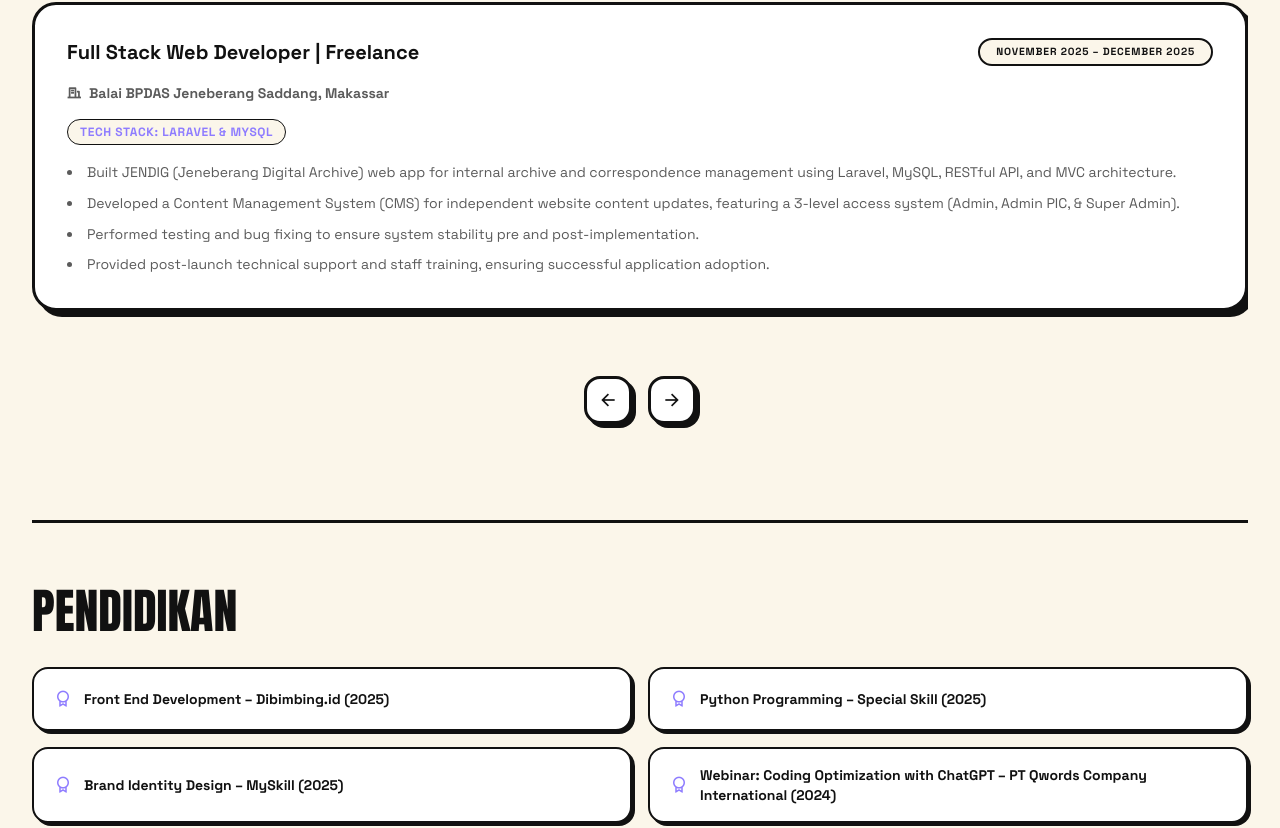
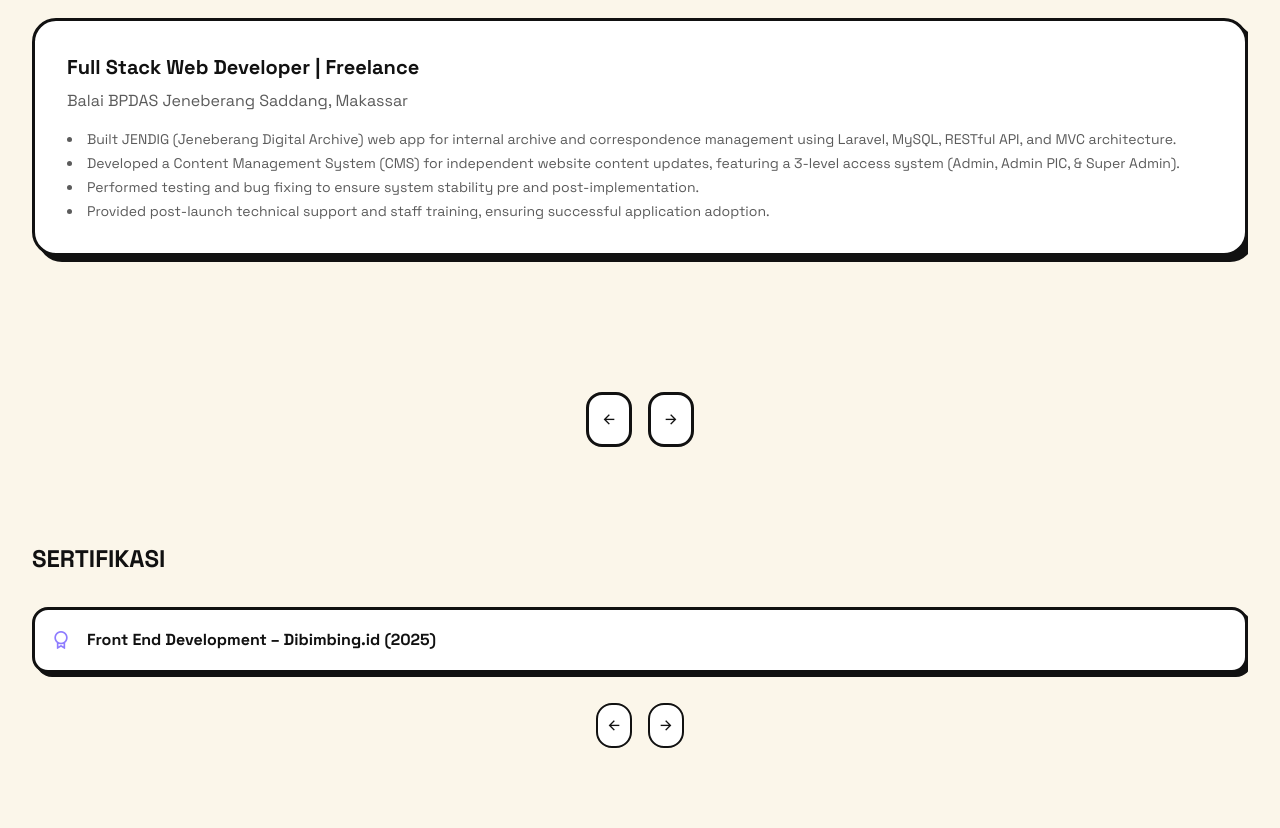
Before and after one commit to NyomanWahyu01/My-Portofolio-React-Vite, a React (Vite) app: page / in a window 1280 px wide. Shown: the part 5339-6167 px from the top of the page. Built offline with nearby package versions, Linux system fonts and the light colour scheme.

Commit message:
refactor: split experience carousel, certs carousel, and single education card

```diff
--- a/src/components/Experience.jsx
+++ b/src/components/Experience.jsx
@@ -6,122 +6,77 @@ export default function Experience() {
   const { t } = useT();
   const timeline = t("experience.timeline");
   const certs = t("experience.certs");
+  const edu = t("experience.edu");
   const [current, setCurrent] = useState(0);
+  const [certCurrent, setCertCurrent] = useState(0);
 
-  const next = () => {
-    if (Array.isArray(timeline)) {
-      setCurrent((prev) => (prev + 1) % timeline.length);
-    }
-  };
-
-  const prev = () => {
-    if (Array.isArray(timeline)) {
-      setCurrent((prev) => (prev - 1 + timeline.length) % timeline.length);
-    }
-  };
+  const next = () => setCurrent((prev) => (prev + 1) % timeline.length);
+  const prev = () => setCurrent((prev) => (prev - 1 + timeline.length) % timeline.length);
+  const nextCert = () => setCertCurrent((prev) => (prev + 1) % certs.length);
+  const prevCert = () => setCertCurrent((prev) => (prev - 1 + certs.length) % certs.length);
 
   return (
     <section id="experience" className="py-20 md:py-32">
-      <motion.div
-        initial={{ opacity: 0, y: 20 }}
-        whileInView={{ opacity: 1, y: 0 }}
-        viewport={{ once: true }}
-      >
+      <div className="mb-20">
         <h2 className="font-display text-[clamp(2.5rem,6vw,4.5rem)] leading-none uppercase text-fg mb-4">
           {t("experience.title")}
         </h2>
-        <p className="font-sans text-muted mb-16 max-w-prose">
-          {t("experience.subtitle")}
-        </p>
-      </motion.div>
+        <p className="font-sans text-muted max-w-prose">{t("experience.subtitle")}</p>
+      </div>
 
       {/* Experience Carousel */}
       <div className="relative mb-24">
         <div className="relative overflow-hidden min-h-[350px]">
           <AnimatePresence mode="wait">
-            {Array.isArray(timeline) && timeline[current] && (
             <motion.div
               key={current}
               initial={{ opacity: 0, x: 50 }}
               animate={{ opacity: 1, x: 0 }}
               exit={{ opacity: 0, x: -50 }}
-                transition={{ duration: 0.3 }}
               className="w-full"
             >
               <div className="rounded-lg border-3 border-(--border) bg-card p-6 md:p-8 shadow-[6px_6px_0px_var(--shadow)]">
-                  <div className="flex flex-wrap items-center justify-between gap-3 mb-4">
-                    <h3 className="font-sans text-[1.25rem] font-bold text-on-card">
-                      {timeline[current].title}
-                    </h3>
-                    <span className="rounded-full border-2 border-(--border) bg-bg px-4 py-1 text-[0.65rem] font-bold uppercase tracking-[0.08em] text-on-card">
-                      {timeline[current].period}
-                    </span>
-                  </div>
-                  <p className="font-sans text-sm font-bold text-muted-card mb-4 flex items-center gap-2">
-                    <i className="ri-building-line"></i> {timeline[current].org}
-                  </p>
-
-                  {timeline[current].stack && (
-                    <p className="font-sans text-xs font-bold uppercase tracking-[0.05em] text-accent mb-4 bg-bg inline-block px-3 py-1 rounded-md border-1 border-(--border)">
-                      {timeline[current].stack}
-                    </p>
-                  )}
-
-                  <ul className="font-sans text-sm leading-relaxed text-muted-card space-y-2 list-disc list-inside">
-                    {timeline[current].desc.map((d, index) => (
-                      <li key={index}>{d}</li>
-                    ))}
+                <h3 className="text-xl font-bold text-on-card mb-2">{timeline[current].title}</h3>
+                <p className="text-muted-card mb-4">{timeline[current].org}</p>
+                <ul className="list-disc list-inside text-sm text-muted-card space-y-1">
+                  {timeline[current].desc.map((d, i) => <li key={i}>{d}</li>)}
                 </ul>
               </div>
             </motion.div>
-            )}
           </AnimatePresence>
         </div>
-
         <div className="flex justify-center gap-4 mt-6">
-          <button
-            onClick={prev}
-            className="flex h-12 w-12 items-center justify-center rounded-md border-3 border-(--border) bg-card text-on-card shadow-[4px_4px_0px_var(--shadow)] hover:shadow-[6px_6px_0px_var(--shadow)] active:translate-y-0.5"
-            aria-label="Previous"
-          >
-            <i className="ri-arrow-left-line text-xl"></i>
-          </button>
-          <button
-            onClick={next}
-            className="flex h-12 w-12 items-center justify-center rounded-md border-3 border-(--border) bg-card text-on-card shadow-[4px_4px_0px_var(--shadow)] hover:shadow-[6px_6px_0px_var(--shadow)] active:translate-y-0.5"
-            aria-label="Next"
-          >
-            <i className="ri-arrow-right-line text-xl"></i>
-          </button>
+          <button onClick={prev} className="p-3 border-3 border-(--border) bg-card rounded-md"><i className="ri-arrow-left-line"></i></button>
+          <button onClick={next} className="p-3 border-3 border-(--border) bg-card rounded-md"><i className="ri-arrow-right-line"></i></button>
         </div>
       </div>
 
-      {/* Pendidikan (Certifications/Education) Separated */}
-      <motion.div
-        className="mt-20 border-t-3 border-line pt-16"
-        initial={{ opacity: 0, y: 20 }}
-        whileInView={{ opacity: 1, y: 0 }}
-        viewport={{ once: true }}
-      >
-        <h3 className="font-display text-[clamp(2rem,4vw,3rem)] leading-none uppercase text-fg mb-8">
-          Pendidikan
-        </h3>
-        <div className="grid grid-cols-1 md:grid-cols-2 gap-4">
-          {Array.isArray(certs) &&
-            certs.map((cert, i) => (
-              <motion.div
-                key={i}
-                whileHover={{ x: 5 }}
-                className="flex items-center gap-3 rounded-md border-2 border-(--border) bg-card px-5 py-4 shadow-[3px_3px_0px_var(--shadow)]"
-              >
-                <i className="ri-award-line text-accent text-lg"></i>
-                <span className="font-sans text-sm font-bold text-on-card">
-                  {cert}
-                </span>
-              </motion.div>
-            ))}
+      {/* Sertifikasi Carousel */}
+      <div className="mb-20">
+        <h3 className="text-2xl uppercase font-bold text-fg mb-8">Sertifikasi</h3>
+        <div className="relative overflow-hidden h-[80px]">
+          <AnimatePresence mode="wait">
+            <motion.div key={certCurrent} initial={{ opacity: 0, x: 50 }} animate={{ opacity: 1, x: 0 }} exit={{ opacity: 0, x: -50 }} className="absolute w-full">
+              <div className="flex items-center gap-4 rounded-md border-3 border-(--border) bg-card p-4 shadow-[4px_4px_0px_var(--shadow)]">
+                <i className="ri-award-line text-accent text-xl"></i>
+                <span className="font-bold text-on-card">{certs[certCurrent]}</span>
               </div>
             </motion.div>
+          </AnimatePresence>
+        </div>
+        <div className="flex justify-center gap-4 mt-4">
+          <button onClick={prevCert} className="p-2 border-2 border-(--border) bg-card rounded-md"><i className="ri-arrow-left-line"></i></button>
+          <button onClick={nextCert} className="p-2 border-2 border-(--border) bg-card rounded-md"><i className="ri-arrow-right-line"></i></button>
+        </div>
+      </div>
+
+      {/* Pendidikan */}
+      <div className="border-t-3 border-line pt-16">
+        <h3 className="text-2xl uppercase font-bold text-fg mb-8">Pendidikan</h3>
+        <div className="rounded-md border-3 border-(--border) bg-card p-6 shadow-[4px_4px_0px_var(--shadow)]">
+          <span className="font-bold text-on-card">{edu}</span>
+        </div>
+      </div>
     </section>
   );
 }
```
Lines whose indentation alone changed are shown as unchanged.
